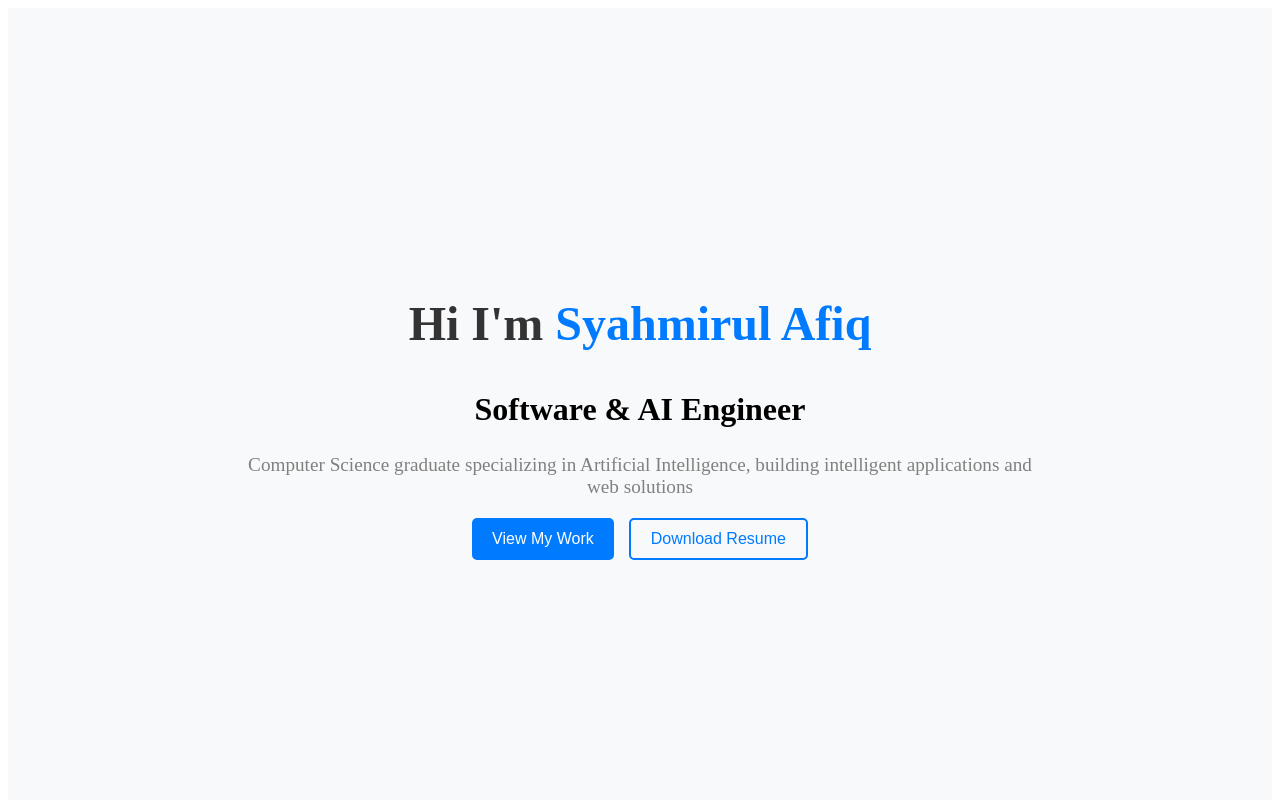
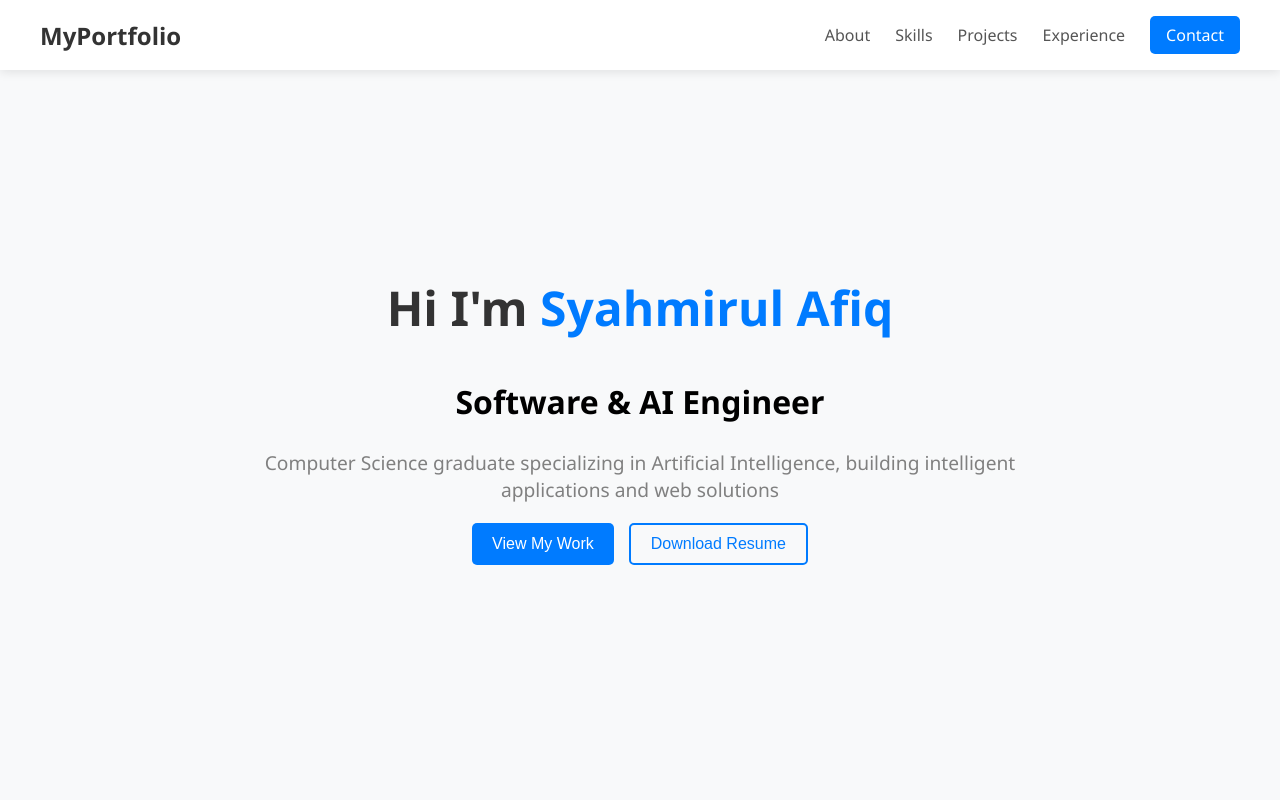
Before and after one commit to syhmrl/portfolio, an Angular app: page / in a window 1280 px wide. Shown: the top 800 px of the page. Built offline with nearby package versions, Linux system fonts and the light colour scheme.

Commit message:
add smooth scrolling

```diff
--- a/src/app/app.html
+++ b/src/app/app.html
@@ -1,3 +1,5 @@
+<app-navbar></app-navbar>
+
 <app-hero></app-hero>
 <app-about></app-about>
 <app-skills></app-skills>
--- a/src/app/app.ts
+++ b/src/app/app.ts
@@ -6,10 +6,11 @@ import { Skills } from './features/skills/skills';
 import { Projects } from './features/projects/projects';
 import { ExperienceTimeline } from './features/experience-timeline/experience-timeline';
 import { Contact } from './features/contact/contact';
+import { Navbar } from './shared/components/navbar/navbar';
 
 @Component({
   selector: 'app-root',
-  imports: [Hero, About, Skills, Projects, ExperienceTimeline, Contact],
+  imports: [Hero, About, Skills, Projects, ExperienceTimeline, Contact, Navbar],
   templateUrl: './app.html',
   styleUrl: './app.scss'
 })
--- a/src/app/features/about/about.html
+++ b/src/app/features/about/about.html
@@ -1,4 +1,4 @@
-<section class="about-container">
+<section id="about" class="about-container">
   <div class="about-content">
     <h2>{{ sectionTitle }}</h2>
     <div class="bio-text">
--- a/src/app/features/contact/contact.html
+++ b/src/app/features/contact/contact.html
@@ -1,4 +1,4 @@
-<section class="contact-container">
+<section id="contact" class="contact-container">
   <h2>Let's Connect</h2>
   <p>Looking for a Junior Software Engineer or AI Specialist? My inbox is always open.</p>
 
--- a/src/app/features/experience-timeline/experience-timeline.html
+++ b/src/app/features/experience-timeline/experience-timeline.html
@@ -1,4 +1,4 @@
-<section class="experience-container">
+<section id="experience" class="experience-container">
   <h2>My Journey</h2>
 
   <div class="timeline">
--- a/src/app/features/hero/hero.html
+++ b/src/app/features/hero/hero.html
@@ -1,4 +1,4 @@
-<section class="hero-container">
+<section id="hero" class="hero-container">
   <div class="hero-content">
     <h1>Hi I'm <span class="highlight">{{ developerName }}</span></h1>
     <h2>{{ headline }}</h2>
--- a/src/app/features/projects/projects.html
+++ b/src/app/features/projects/projects.html
@@ -1,4 +1,4 @@
-<section class="projects-container">
+<section id="projects" class="projects-container">
   <h2>Featured Work</h2>
 
   <div class="projects-grid">
--- a/src/app/features/skills/skills.html
+++ b/src/app/features/skills/skills.html
@@ -1,4 +1,4 @@
-<section class="skills-container">
+<section id="skills" class="skills-container">
   <h2>Technical Arsenal</h2>
 
   <div class="skills-grid">
--- /dev/null
+++ b/src/app/shared/components/navbar/navbar.html
@@ -0,0 +1,12 @@
+<nav class="navbar">
+  <div class="nav-logo">
+    <a href="#hero">MyPortfolio</a>
+  </div>
+  <ul class="nav-links">
+    <li><a href="#about">About</a></li>
+    <li><a href="#skills">Skills</a></li>
+    <li><a href="#projects">Projects</a></li>
+    <li><a href="#experience">Experience</a></li>
+    <li><a href="#contact" class="btn-contact">Contact</a></li>
+  </ul>
+</nav>
--- /dev/null
+++ b/src/app/shared/components/navbar/navbar.scss
@@ -0,0 +1,57 @@
+$primary-color: #007bff;
+$nav-bg: rgba(255, 255, 255, 0.95); // Slightly transparent white
+
+.navbar {
+  position: fixed;
+  top: 0;
+  left: 0;
+  width: 100%;
+  height: 70px;
+  background-color: $nav-bg;
+  box-shadow: 0 2px 10px rgba(0,0,0,0.1);
+  display: flex;
+  justify-content: space-between;
+  align-items: center;
+  padding: 0 40px;
+  z-index: 1000; /* Ensures it stays on top of all other content */
+  backdrop-filter: blur(5px); /* Cool glass effect */
+
+  .nav-logo a {
+    font-size: 1.5rem;
+    font-weight: bold;
+    color: #333;
+    text-decoration: none;
+    cursor: pointer;
+  }
+
+  .nav-links {
+    list-style: none;
+    display: flex;
+    gap: 25px;
+    align-items: center;
+
+    a {
+      text-decoration: none;
+      color: #555;
+      font-weight: 500;
+      transition: color 0.3s;
+      cursor: pointer;
+
+      &:hover {
+        color: $primary-color;
+      }
+    }
+
+    .btn-contact {
+      background-color: $primary-color;
+      color: white;
+      padding: 8px 16px;
+      border-radius: 5px;
+
+      &:hover {
+        background-color: darken($primary-color, 10%);
+        color: white;
+      }
+    }
+  }
+}
--- a/src/styles.scss
+++ b/src/styles.scss
@@ -1 +1,14 @@
-/* You can add global styles to this file, and also import other style files */
+*, *::before, *::after {
+  box-sizing: border-box;
+}
+
+html {
+  scroll-behavior: smooth;
+  scroll-padding-top: 70px;
+}
+
+body {
+  margin: 0;
+  padding: 0;
+  font-family: 'Segoe UI', 'Segoe UI', Tahoma, Geneva, Verdana, sans-serif;
+}
```
Also changed, not shown: src/app/shared/components/navbar/navbar.ts (added, +12 -0 lines), 1 other file (tests, documents, lock files or other folders).
